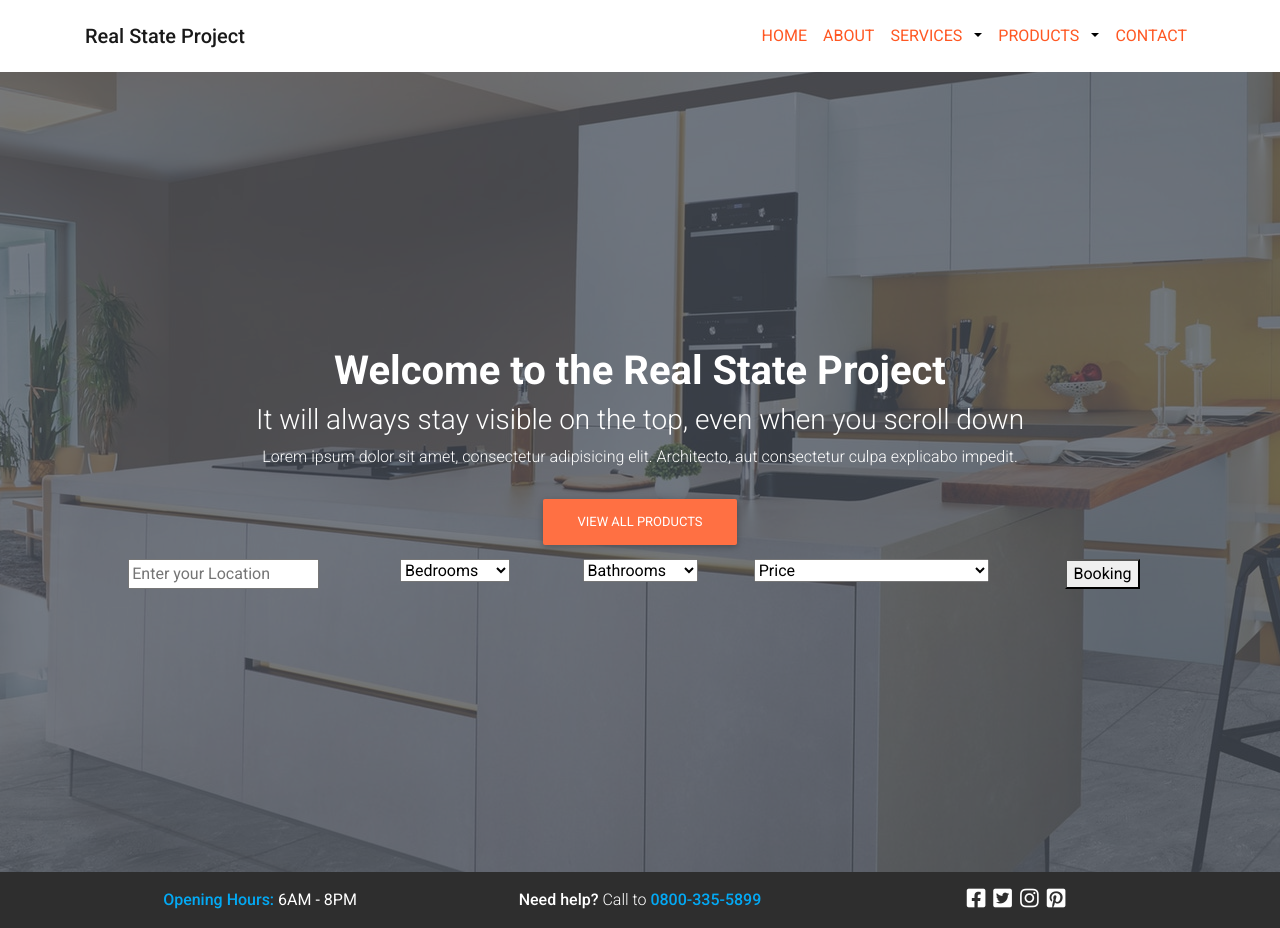
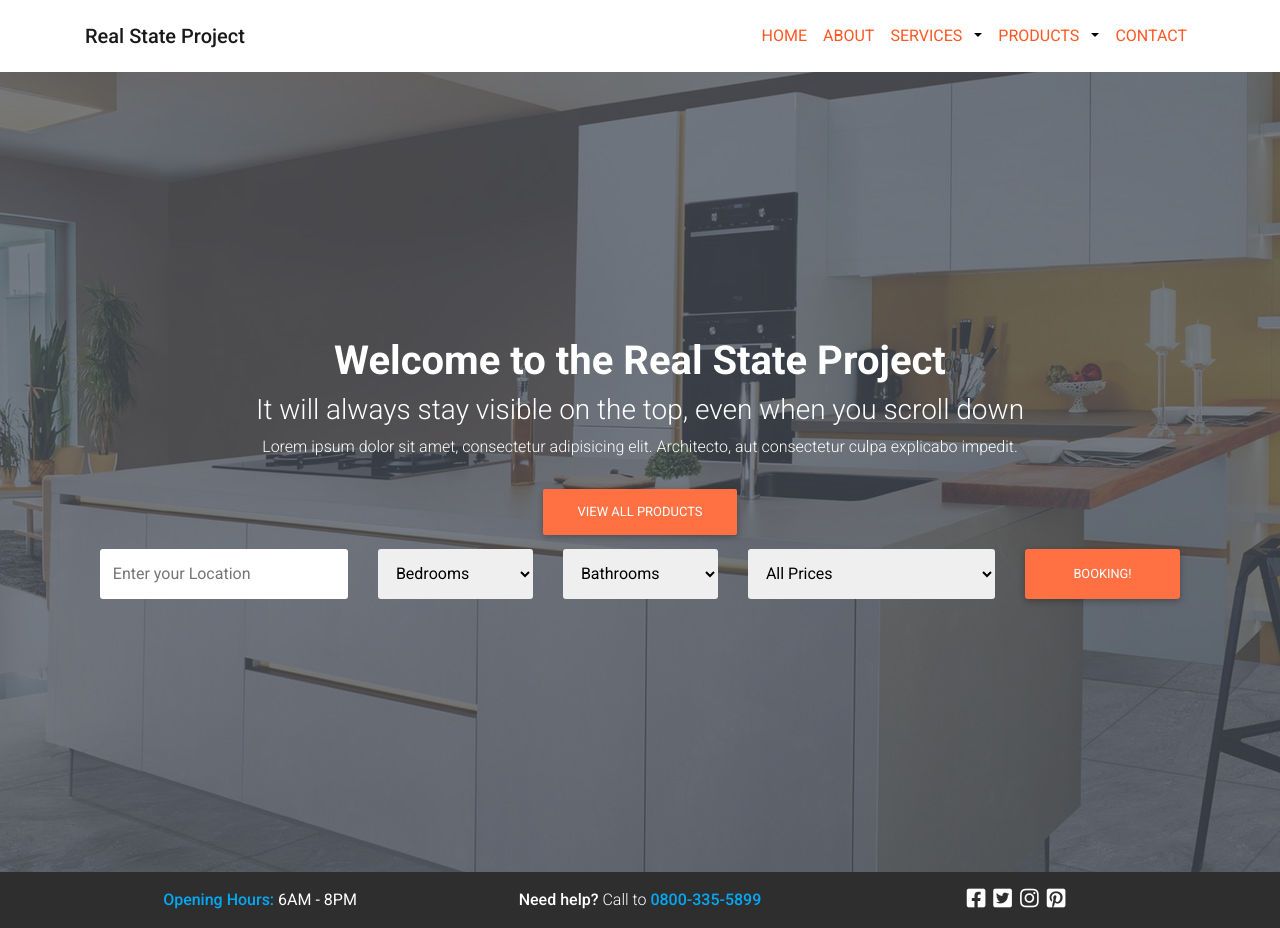
Before and after one commit to luisveck/realstate-project, a React (Create React App) app: page / in a window 1280 px wide. Built offline with nearby package versions, Linux system fonts and the light colour scheme.

Commit message:
Change classname for the book form

```diff
--- a/src/components/appscomponent/BookingAppComponent.js
+++ b/src/components/appscomponent/BookingAppComponent.js
@@ -1,4 +1,5 @@
 import React, { Component } from 'react';
+import './css/form.css';
 import {MDBContainer, MDBRow, MDBCol} from "mdbreact";
 
 
@@ -8,14 +9,13 @@ class BookingApp extends Component {
         return(
             <div>
                 <form>
-
                     <MDBContainer>
                         <MDBRow>
                             <MDBCol className="my-2" lg="3" md="3" sm="12">
-                                <input className="" type="text" placeholder="Enter your Location"/>
+                                <input className="book-form-input" type="text" placeholder="Enter your Location"/>
                             </MDBCol>
                             <MDBCol className="my-2" lg="2" md="2" sm="12">
-                                <select className="">
+                                <select className="book-form-select">
                                     <option>Bedrooms</option>
                                     <option value="1">1 Bedroom's</option>
                                     <option value="2">2 Bedroom's</option>
@@ -24,9 +24,9 @@ class BookingApp extends Component {
                                     <option value="5">5 Bedroom's</option>
                                 </select>
                             </MDBCol>
-                            <MDBCol className="" lg="2" md="2" sm="12">
+                            <MDBCol className="my-2" lg="2" md="2" sm="12">
 
-                                <select className="my-2">
+                                <select className="book-form-select">
                                     <option>Bathrooms</option>
                                     <option value="1">1 Bathroom's</option>
                                     <option value="2">2 Bathroom's</option>
@@ -36,10 +36,10 @@ class BookingApp extends Component {
                                 </select>
 
                             </MDBCol>
-                            <MDBCol className="" lg="3" md="3" sm="12">
+                            <MDBCol className="my-2" lg="3" md="3" sm="12">
 
-                                <select className="my-2">
-                                    <option>Price</option>
+                                <select className="book-form-select">
+                                    <option>All Prices</option>
                                     <option value="1">Between 0$ - 10.000$</option>
                                     <option value="2">Between 10.000 - 50.000$</option>
                                     <option value="3">Between 50.000$ - 80.000$</option>
@@ -49,7 +49,7 @@ class BookingApp extends Component {
 
                             </MDBCol>
                             <MDBCol className="my-2" lg="2" md="2" sm="12">
-                                <button className="">Booking</button>
+                                <button className="book-btn">Booking!</button>
                             </MDBCol>
                         </MDBRow>
                     </MDBContainer>
--- /dev/null
+++ b/src/components/appscomponent/css/form.css
@@ -0,0 +1,50 @@
+.book-form-input {
+    width: 100%;
+    padding: .8em;
+    border-radius: 3px;
+    border: none;
+}
+
+.book-form-input:focus {
+    outline: none;
+    -webkit-box-shadow: inset 0px 0px 2px 2px rgba(255,111,67,0.6);
+    -moz-box-shadow: inset 0px 0px 2px 2px rgba(255,111,67,0.6);
+    box-shadow: inset 0px 0px 2px 2px rgba(255,111,67,0.6);
+    transition: 0.5s;
+}
+
+.book-form-select {
+    width: 100%;
+    padding: .9em;
+    border-radius: 3px;
+    border: none;
+}
+
+.book-form-select:focus {
+    outline: none;
+    -webkit-box-shadow: inset 0px 0px 2px 2px rgba(255,111,67,0.6);
+    -moz-box-shadow: inset 0px 0px 2px 2px rgba(255,111,67,0.6);
+    box-shadow: inset 0px 0px 2px 2px rgba(255,111,67,0.6);
+    transition: 0.5s;
+}
+
+.book-btn {
+    width: 100%;
+    padding: 1.2em;
+    border-radius: 3px;
+    border: none;
+    background: #FF7043;
+    color: #fff;
+    font-weight: normal;
+    text-transform: uppercase;
+    font-size: .8em;
+    -webkit-box-shadow: 0 2px 5px 0 rgba(0, 0, 0, 0.16), 0 2px 10px 0 rgba(0, 0, 0, 0.12);
+    -moz-box-shadow: 0 2px 5px 0 rgba(0, 0, 0, 0.16), 0 2px 10px 0 rgba(0, 0, 0, 0.12);
+    box-shadow: 0 2px 5px 0 rgba(0, 0, 0, 0.16), 0 2px 10px 0 rgba(0, 0, 0, 0.12);
+}
+
+.book-btn:hover {
+    box-shadow: 0 5px 7px 0 rgba(0, 0, 0, 0.16), 0 4px 12px 0 rgba(0, 0, 0, 0.12);
+    -webkit-box-shadow: 0 5px 7px 0 rgba(0, 0, 0, 0.16), 0 4px 12px 0 rgba(0, 0, 0, 0.12);
+    -moz-box-shadow: 0 5px 7px 0 rgba(0, 0, 0, 0.16), 0 4px 12px 0 rgba(0, 0, 0, 0.12);
+}
```
